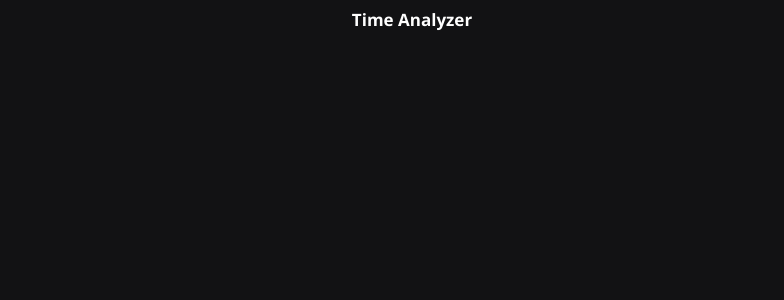
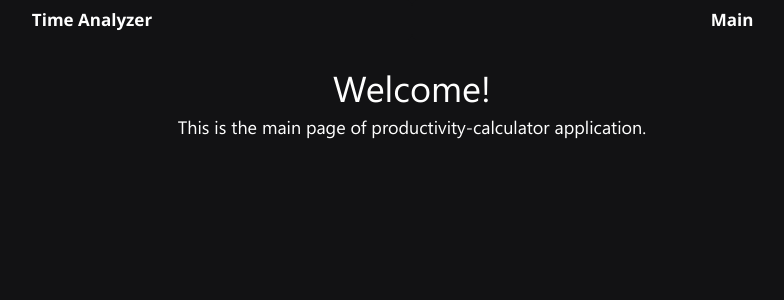
Before and after one commit to Buor/productivity-calculator, a React (Create React App) app: page / in a window 1280 px wide. Before the commit this address had no page. Shown: the top 300 px of the page, without its empty margins (228-1012 px from the left). Built offline with nearby package versions, Linux system fonts and the light colour scheme.

Commit message:
feat: Main page component created

```diff
--- /dev/null
+++ b/src/components/individual/Main.tsx
@@ -0,0 +1,17 @@
+import React from 'react'
+import {Box} from '@chakra-ui/react';
+
+interface IProps {
+
+}
+
+export const Main: React.FC<IProps> = () => {
+    return (
+        <Box display={'flex'} flexDirection={'column'} mt={8} w={'100%'} m={'20px auto 0'}>
+            <Box as={'h1'} textAlign={'center'} fontSize={36} >
+                Welcome!
+            </Box>
+            <Box fontSize={18} textAlign={'center'}>This is the main page of productivity-calculator application.</Box>
+        </Box>
+    )
+}
--- a/src/routes/routes.tsx
+++ b/src/routes/routes.tsx
@@ -1,5 +1,6 @@
 import React from "react"
 import {TimeAnalyzer} from "../components/individual/TimeAnalyzer/TimeAnalyzer"
+import {Main} from '../components/individual/Main';
 
 export interface IRoute {
     link: string
@@ -12,5 +13,10 @@ export const routes: IRoute[] = [
         link: '/timeAnalyzer',
         name: 'Time Analyzer',
         component: <TimeAnalyzer/>
+    },
+    {
+        link: '/',
+        name: 'Main',
+        component: <Main/>
     }
 ]
```
